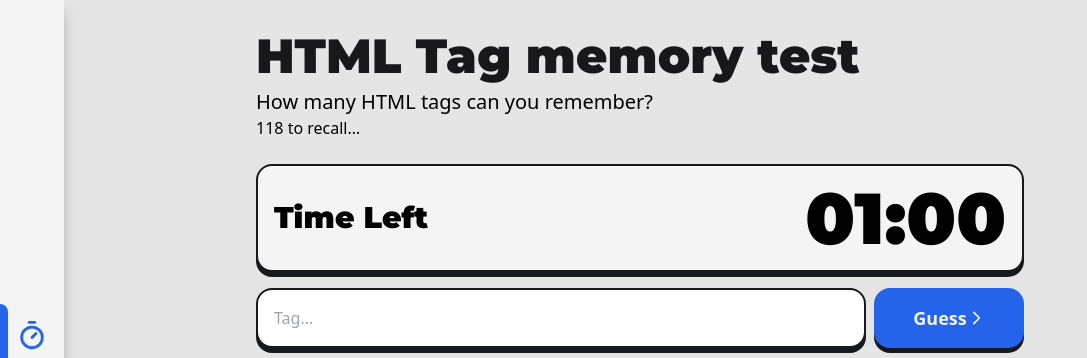
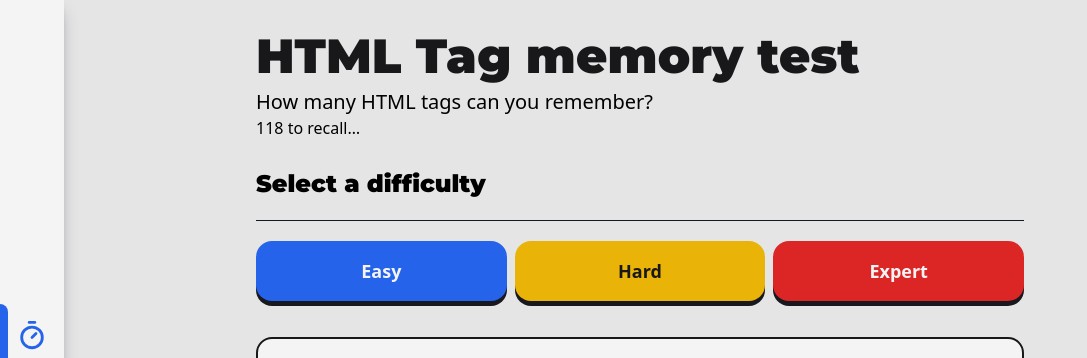
Before and after one commit to falaigor/tag-memory-test, a React (Vite) app: page / in a window 1280 px wide. Shown: the top 358 px of the page, without its empty margins (0-1087 px from the left). Built offline with nearby package versions, Linux system fonts and the light colour scheme; no server answers.

Commit message:
feat: select difficults
create buttons for select a dificult test

```diff
--- /dev/null
+++ b/src/components/Home/SelectDifficulty.tsx
@@ -0,0 +1,37 @@
+export function SelectDifficulty() {
+  return (
+    <div className="py-5">
+      <h4 className="text-2xl font-montserrat">Select a difficulty</h4>
+
+      <div className="py-5">
+        <div className="w-full border-t border-gray-900"></div>
+      </div>
+
+      <div className="flex flex-row gap-2">
+        <button
+          data-testid="button"
+          type="button"
+          className="w-full flex p-4 border-0 border-zinc-900 drop-shadow-stroke rounded-2xl text-lg font-bold justify-center items-center bg-blue-600 text-zinc-100 hover:bg-blue-800 transition-all"
+        >
+          Easy
+        </button>
+
+        <button
+          data-testid="button"
+          type="button"
+          className="w-full flex p-4 border-0 border-zinc-900 drop-shadow-stroke rounded-2xl text-lg font-bold justify-center items-center bg-yellow-500 text-zinc-900 hover:bg-yellow-600 transition-all"
+        >
+          Hard
+        </button>
+
+        <button
+          data-testid="button"
+          type="button"
+          className="w-full flex p-4 border-0 border-zinc-900 drop-shadow-stroke rounded-2xl text-lg font-bold justify-center items-center bg-red-600 text-zinc-100 hover:bg-red-800 transition-all"
+        >
+          Expert
+        </button>
+      </div>
+    </div>
+  );
+}
--- a/src/pages/Home.tsx
+++ b/src/pages/Home.tsx
@@ -7,6 +7,7 @@ import { Button } from "../components/Home/Button";
 import { Modal } from "../components/Home/Modal";
 import { Countdown } from "../components/Home/Countdown";
 import { ViewPage } from "../components/ViewPage/ViewPage";
+import { SelectDifficulty } from "../components/Home/SelectDifficulty";
 
 export function Home() {
   const { value, setValue, countRecallTag, startChallenge, finishChallenge } =
@@ -44,6 +45,8 @@ export function Home() {
             <h3 className="pb-2">{countRecallTag} to recall…</h3>
           </div>
 
+          <SelectDifficulty />
+
           <div className="flex p-4 my-4 rounded-2xl justify-between bg-zinc-100 border-2 border-zinc-900 drop-shadow-stroke items-center">
             <p className="text-3xl font-montserrat">Time Left</p>
 
```
